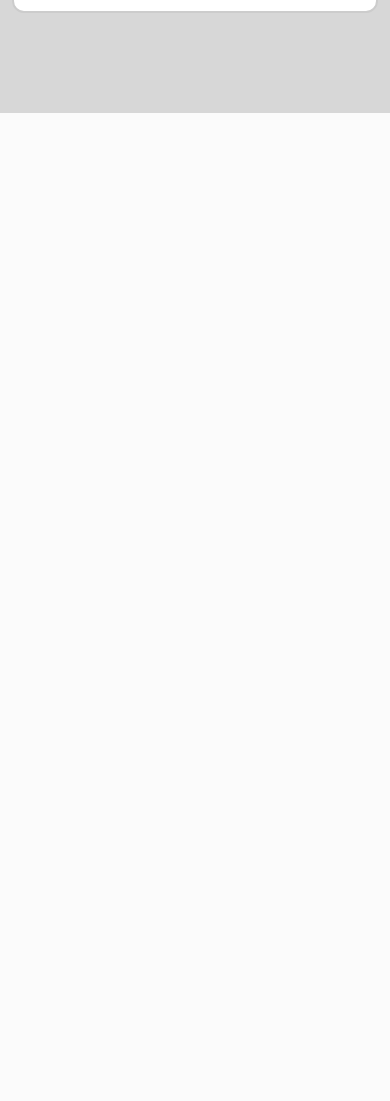
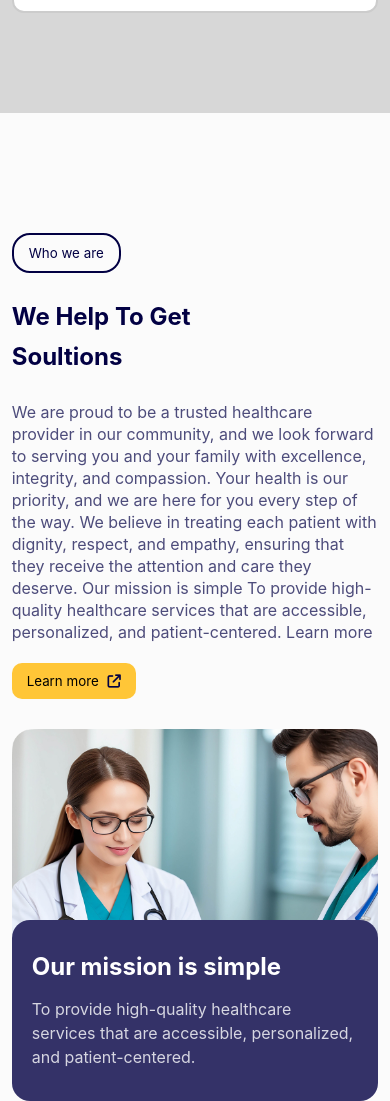
Before and after one commit to hrmrakib/health-care-landing-page, a plain HTML site: page index.html in a window 390 px wide. Shown: the part 1588-2689 px from the top of the page. Before the commit the page ends 1701 px from the top, so only its background shows below. Drawn offline with Linux system fonts and the light colour scheme.

Commit message:
about-us section responsive

```diff
--- a/index.html
+++ b/index.html
@@ -5,7 +5,7 @@
     <meta charset="UTF-8">
     <meta name="viewport" content="width=device-width, initial-scale=1.0">
     <!-- external css link -->
-    <link rel="stylesheet" href="./styles/index.css">
+    <link rel="stylesheet" href="./styles/style.css">
     <link rel="stylesheet" href="./styles/responsive.css">
 
     <!-- fontawesome kit -->
@@ -105,7 +105,7 @@
     <div class="container">
 
         <!-- Who we are -->
-        <!-- <section class="about_us">
+        <section class="about_us">
             <div class="about_left">
                 <button class="btn">Who we are</button>
                 <h2>We Help To Get <br /> Soultions</h2>
@@ -135,7 +135,7 @@
                         patient-centered.</p>
                 </div>
             </div>
-        </section> -->
+        </section>
 
 
         <!-- Service -->
--- a/styles/responsive.css
+++ b/styles/responsive.css
@@ -23,7 +23,13 @@
     grid-template-columns: repeat(3, 1fr);
   }
 
-  /*  */
+  /* about us */
+  .about_us {
+    grid-template-columns: 1fr;
+  }
+  .mission_card {
+    left: 0;
+  }
 }
 
 /* mobile responsive */
@@ -79,4 +85,16 @@
   .overview_content {
     grid-template-columns: repeat(1, 1fr);
   }
+
+  /* about us */
+  .about_left h2 {
+    font-size: 24px;
+  }
+  .about_left p {
+    max-width: 100%;
+  }
+  .mission_card {
+    left: 0;
+    bottom: -100px;
+  }
 }
--- a/styles/index.css
+++ b/styles/style.css
@@ -176,7 +176,8 @@ a {
 
 /* Who we are - About us */
 .about_us {
-  display: flex;
+  display: grid;
+  grid-template-columns: 1fr 1fr;
   align-items: center;
   justify-content: space-between;
   gap: 30px;
@@ -189,7 +190,7 @@ a {
   margin: 24px 0;
 }
 .about_left p {
-  max-width: 500px;
+  max-width: 80%;
   color: #4d4c7b;
   line-height: 22px;
   margin-bottom: 20px;
@@ -208,6 +209,9 @@ a {
 }
 .about_right {
   position: relative;
+}
+.about_right img {
+  width: 100%;
 }
 .mission_card {
   position: absolute;
```
